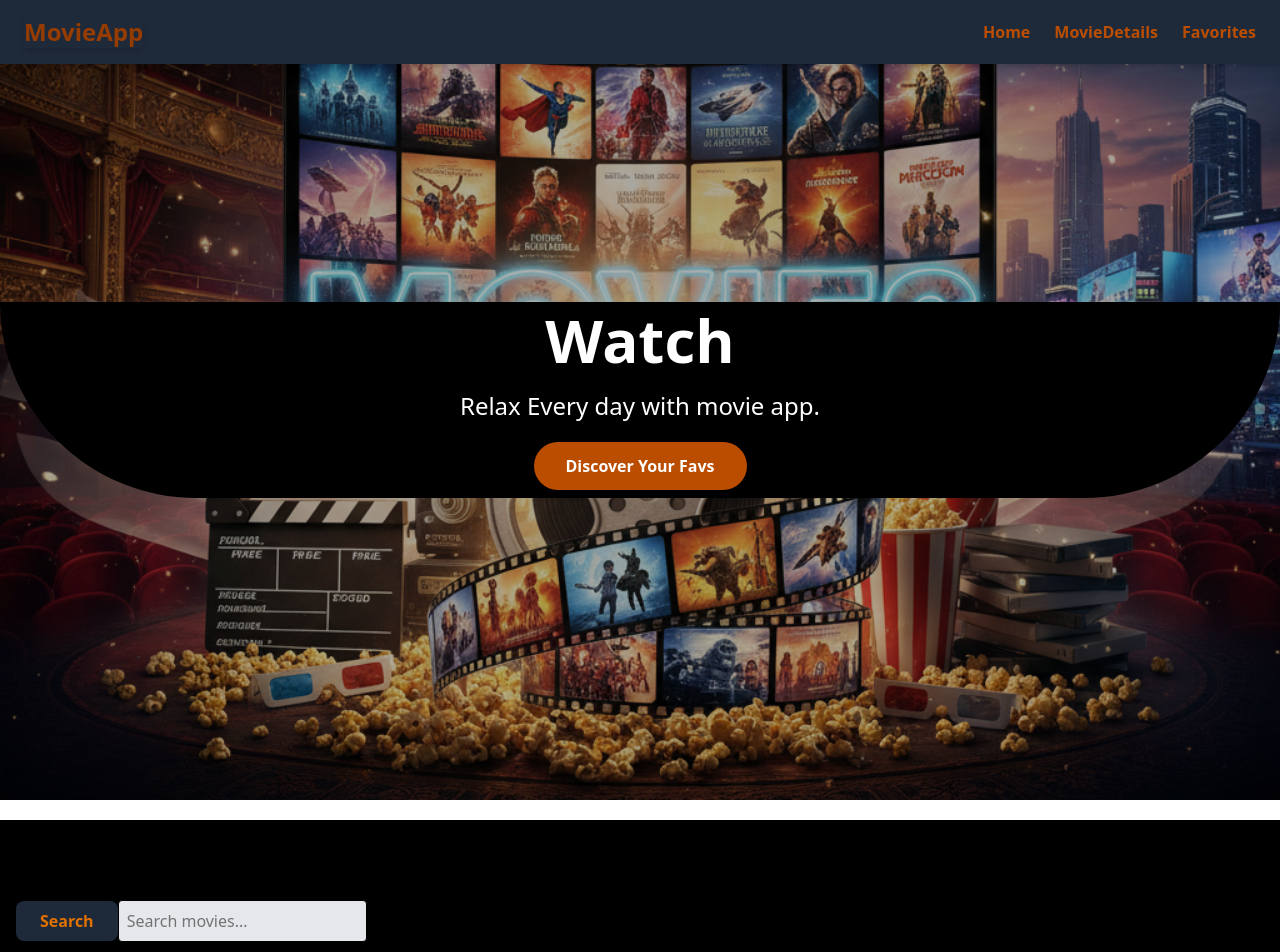
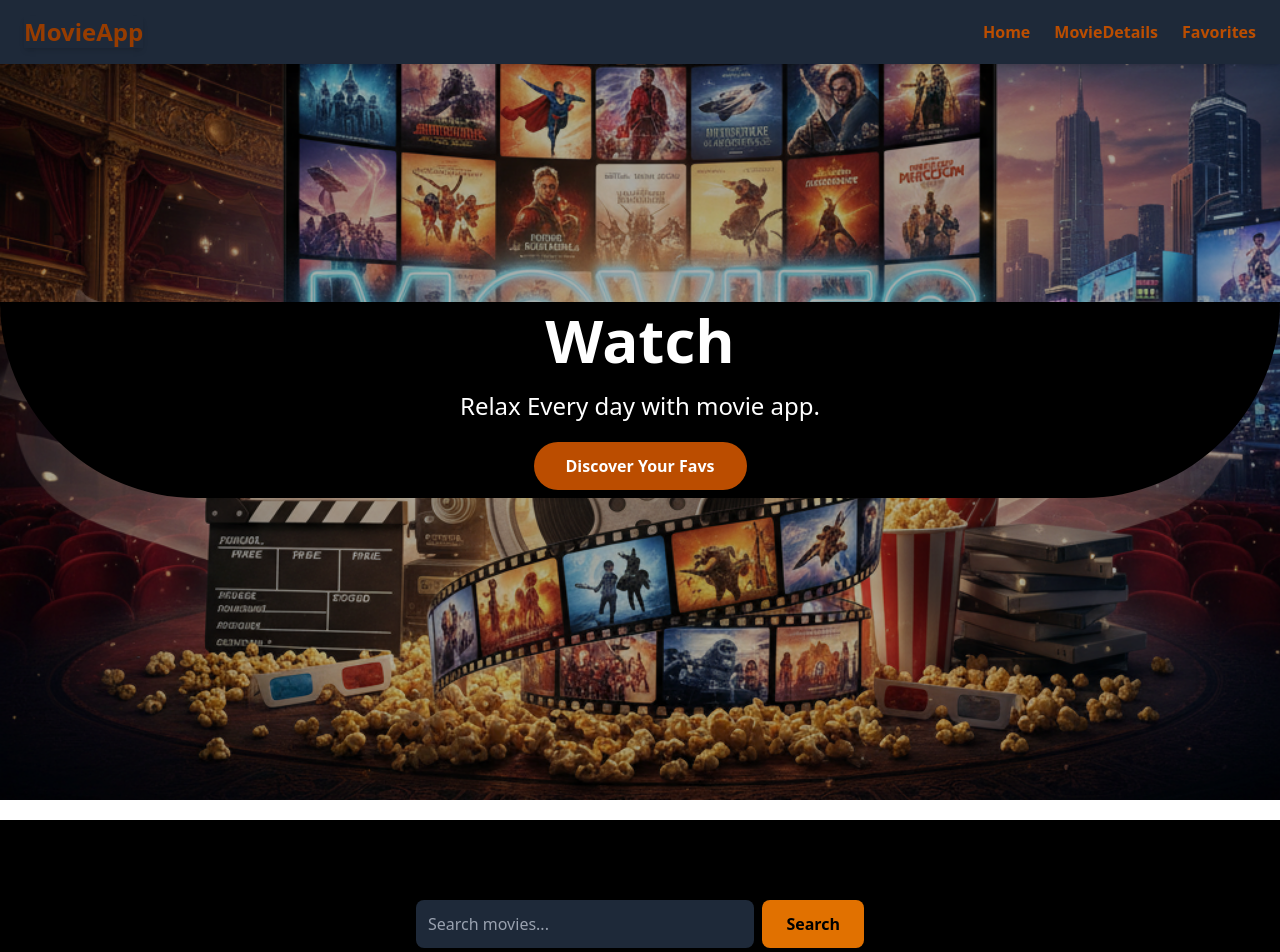
Before and after one commit to Deborah-Teta/Movie-Explorer, a React (Vite) app in the folder movie-app/: page / in a window 1280 px wide. Shown: the top 952 px of the page. Built offline with nearby package versions, Linux system fonts and the light colour scheme.

Commit message:
search bar
worked on the search bar

```diff
--- a/movie-app/src/components/SearchBar.jsx
+++ b/movie-app/src/components/SearchBar.jsx
@@ -1,21 +1,30 @@
-import React from 'react'
+// SearchBar.js
+import React from 'react';
 
-function SearchBar ({ search, setSearch }) {
-    return(
-        <>
-        <button onClick= {search}
-            className="bg-gray-800 text-amber-600 px-6 py-2 rounded-lg font-semibold hover:bg-gray-900 transition">
-                                Search
-        </button>
-        <input
+function SearchBar({ search, setSearch }) {
+  const handleSearch = (e) => {
+    e.preventDefault(); // Optional: prevent form submit if wrapped in form
+    // You can add API call or filtering logic here later
+    console.log('Searching for:', search);
+  };
+
+  return (
+    <div className="flex gap-2 mb-6 max-w-md mx-auto">
+      <input
         type="text"
         placeholder="Search movies..."
         value={search}
         onChange={(e) => setSearch(e.target.value)}
-        className="border p-2 rounded md-w-2xl mb-4 bg-gray-200"
-         />
+        className="flex-1 p-3 rounded-lg bg-gray-800 text-white placeholder-gray-400 focus:outline-none focus:ring-2 focus:ring-amber-600"
+      />
+      <button
+        onClick={handleSearch}
+        className="bg-amber-600 text-black px-6 py-3 rounded-lg font-semibold hover:bg-amber-500 transition"
+      >
+        Search
+      </button>
+    </div>
+  );
+}
 
-        </>
-    )
-}
-export default SearchBar
+export default SearchBar;
--- a/movie-app/src/hooks/useFavorites.js
+++ b/movie-app/src/hooks/useFavorites.js
@@ -4,14 +4,12 @@ import { useState, useEffect } from 'react';
 function useFavorites() {
   const [favorites, setFavorites] = useState([]);
 
-  // Load from localStorage on mount
   useEffect(() => {
   const saved = JSON.parse(localStorage.getItem('favorites')) || [];
   console.log('Loaded from localStorage:', saved);
   setFavorites(saved);
 }, []);
 
-  // Save to localStorage whenever favorites change
   useEffect(() => {
   console.log('Saving to localStorage:', favorites);
   localStorage.setItem('favorites', JSON.stringify(favorites));
--- a/movie-app/src/pages/Home.jsx
+++ b/movie-app/src/pages/Home.jsx
@@ -1,5 +1,4 @@
 import React, { useState } from 'react';
-import { Link } from 'react-router-dom';
 import HeroSection from '../components/Hero';
 import SearchBar from '../components/SearchBar';
 import useFetchMovies from '../hooks/useFetchMovies';
@@ -7,7 +6,7 @@ import MovieCard from '../components/MovieCard';
 import { useFavoritesContext } from '../context/FavoritesContext';
 
 function Home() {
-  const [search] = useState('');
+  const [search, setSearch] = useState('');
   const { movies, loading } = useFetchMovies();
   const { favorites, toggleFavorite } = useFavoritesContext();
 
@@ -33,7 +32,7 @@ function Home() {
       <HeroSection />
       <section className='py-20 bg-black'>
         <div className='container mx-auto px-4'>
-          <SearchBar />
+          <SearchBar search={search} setSearch={setSearch} />
           <div className="flex flex-row  flex-wrap gap-8">
             {filteredMovies.map(movie => (
               <MovieCard
```
